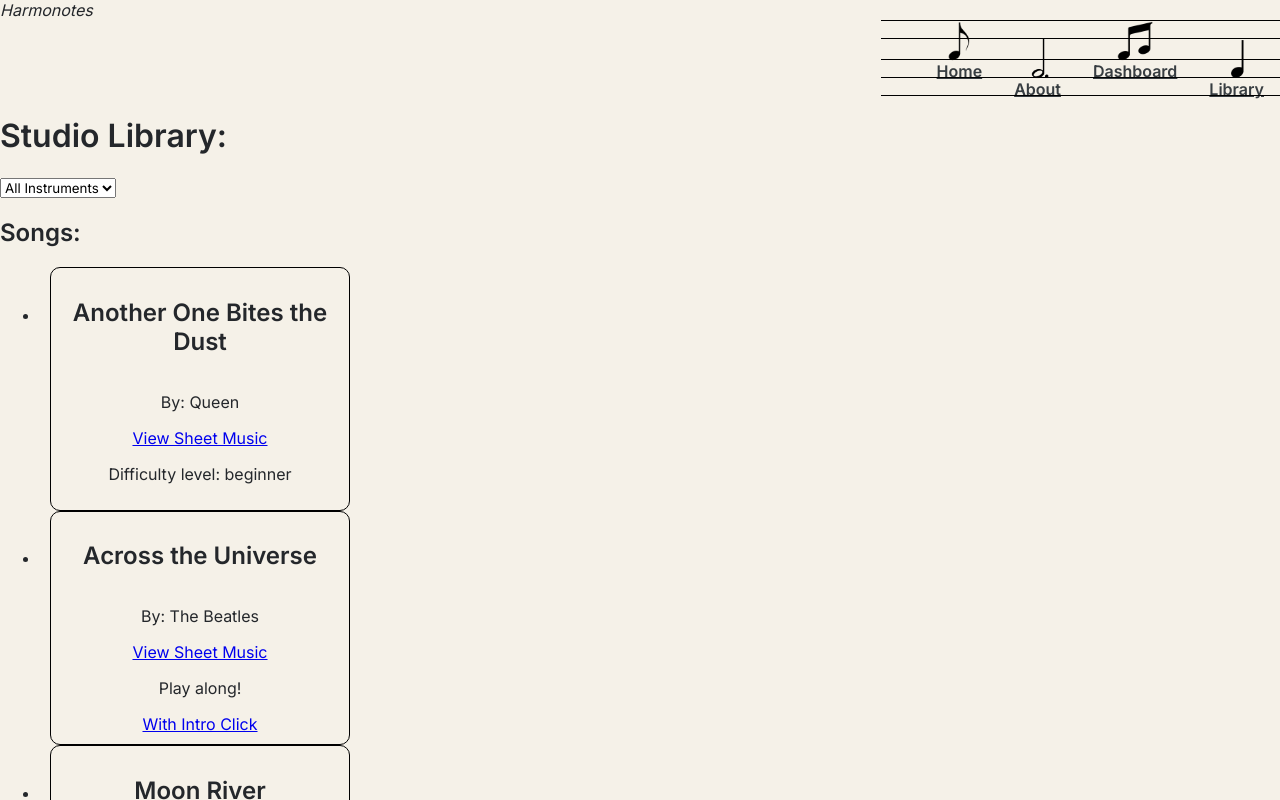
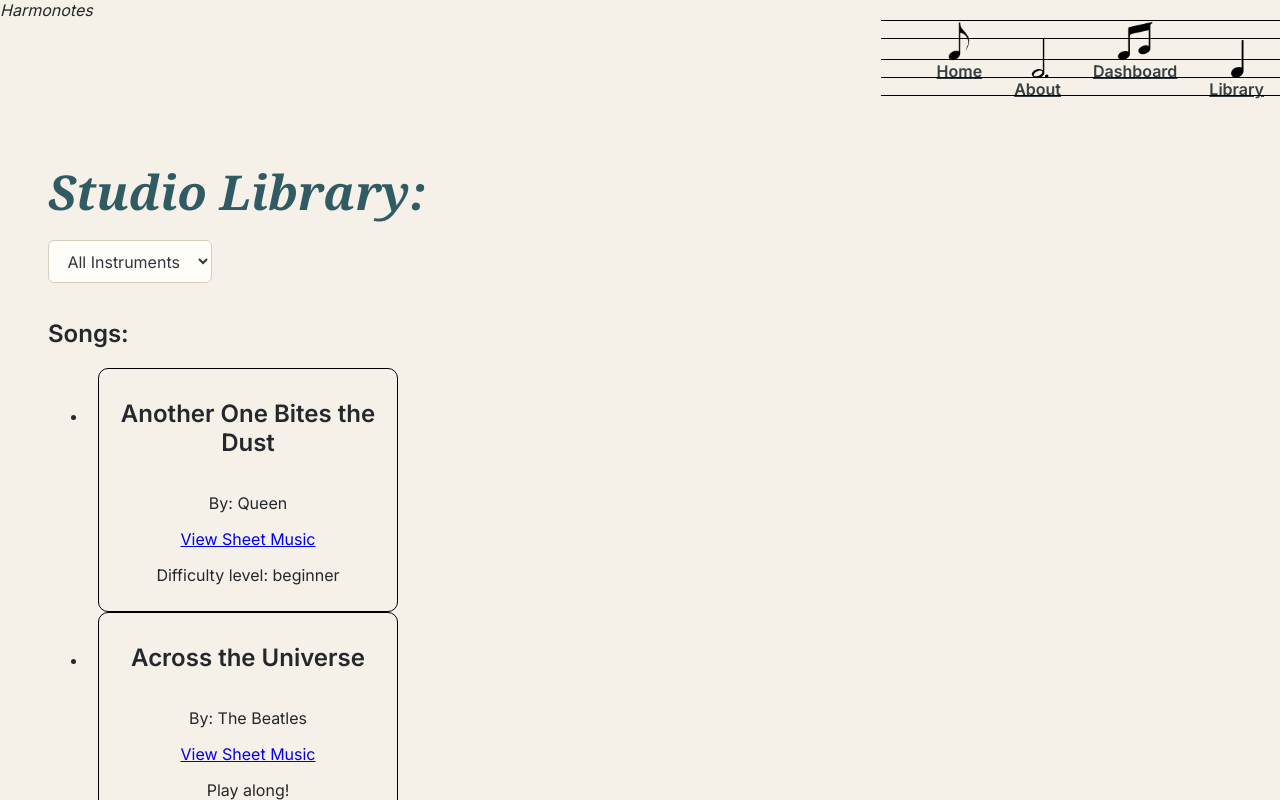
Before and after one commit to BrookeFloyd10/Harmonotes-BrookeF, a React (Vite) app in the folder harmonotes/: page /library in a window 1280 px wide. Shown: the top 800 px of the page. Built offline with nearby package versions, Linux system fonts and the light colour scheme.

Commit message:
added div to wrap library for styling purposes, added class name to div and put stying rules in css for top half of the page.

```diff
--- a/harmonotes/src/App.css
+++ b/harmonotes/src/App.css
@@ -333,6 +333,31 @@ button:active {
 }
 /* need to disable hover when button is disabled */
 
+.library-page {
+    padding: 2rem 3rem;
+}
+
+.library-page h1 {
+    font-family: Georgia, 'Times New Roman', Times, serif;
+    font-style: italic;
+    font-size: 3rem;
+    color: #315b63;
+    margin-bottom: 1rem;
+}
+
+.library-page select {
+    background-color: #fffdf8;
+    border: 1px solid #d7cdbd;
+    border-radius: 6px;
+    padding: .6rem .9rem;
+    font-size: 1rem;
+    color: #30363b;
+    margin-bottom: 1rem;
+}
+
+
+
+
 footer #footer {
     border: 1px solid #000;
     border-radius: 10px;
--- a/harmonotes/src/pages/Library.jsx
+++ b/harmonotes/src/pages/Library.jsx
@@ -44,7 +44,7 @@ const Library = () => {
         const resources = filterByInstrument.filter(item => item.type === "reference");
 
         return(
-            <>
+            <div className="library-page">
     <h1>Studio Library:</h1>
             <select value={instrumentFilter} onChange={(ev) => setInstrumentFilter(ev.target.value)}>
                 <option value="all">All Instruments</option>
@@ -85,7 +85,7 @@ const Library = () => {
                     </ul>
                 </div>
             )}
-            </>
+            </div>
     );
 };
 
```
